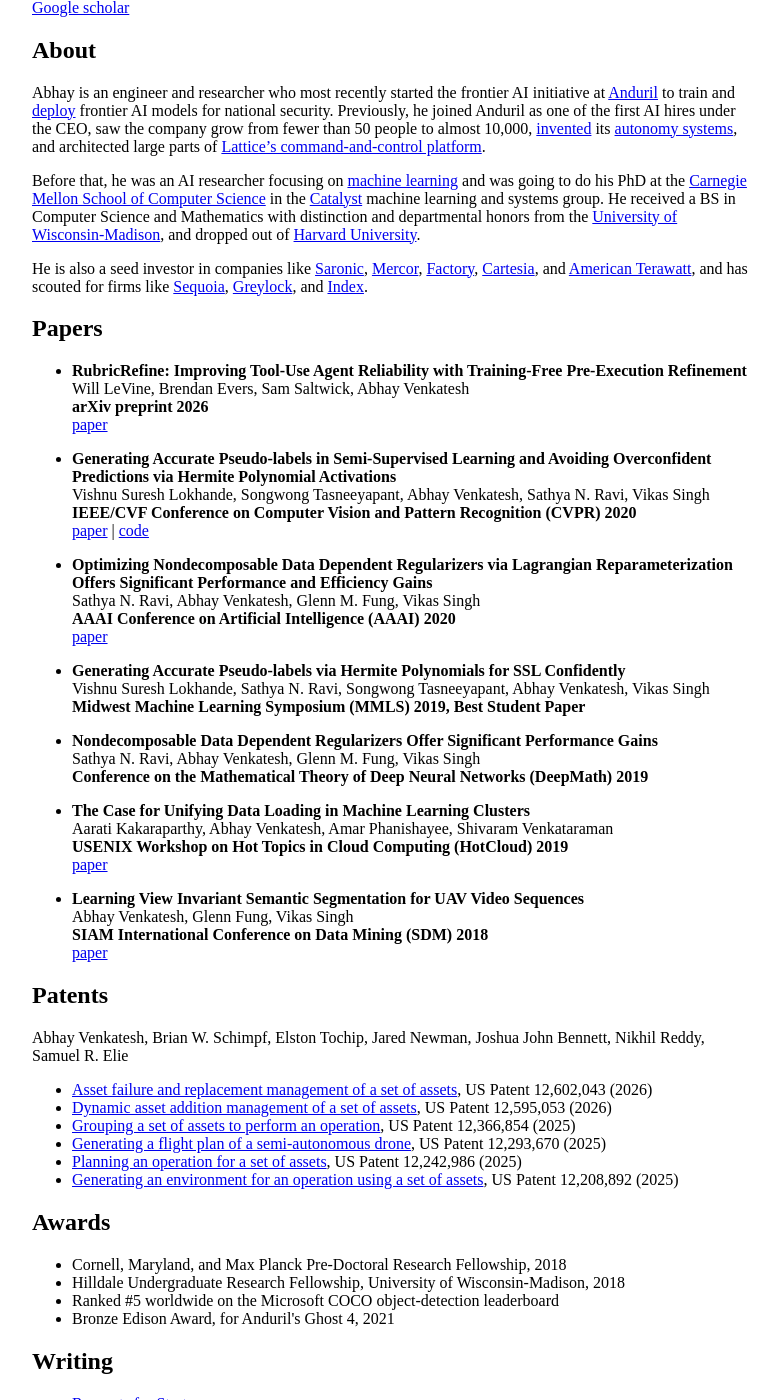
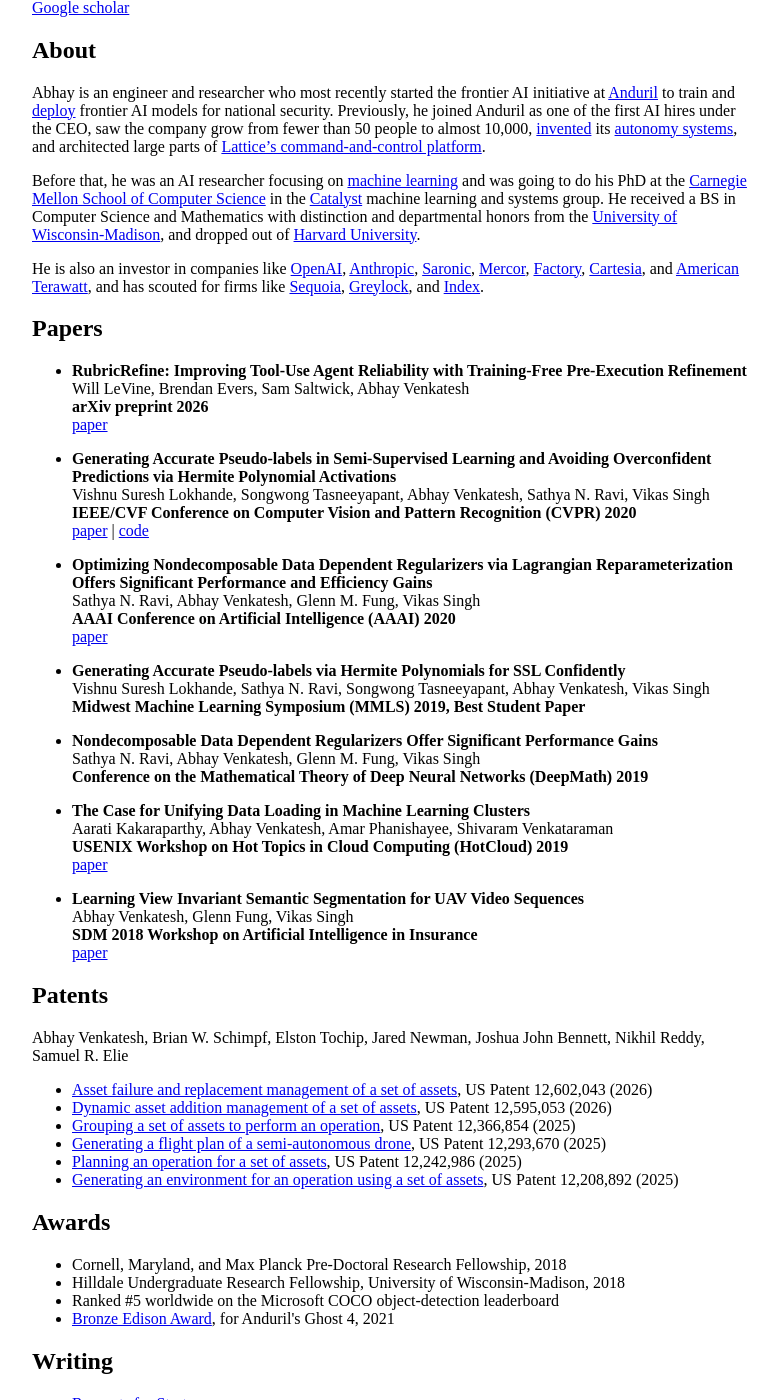
Before and after one commit to abhay-venkatesh/abhay-venkatesh.github.io, a Jekyll site: the page built from _pages/about.md, in a window 1280 px wide and 1400 px high, scrolled down 384 px. Shown: the whole window, without its empty margins (248-1026 px from the left). Built offline with Jekyll 4.4.1, drawn with Linux system fonts in a browser that asks for light colours.

Commit message:
Correct SDM venue, link Edison Award, add OpenAI and Anthropic as investments

```diff
--- a/_pages/about.md
+++ b/_pages/about.md
@@ -20,7 +20,7 @@
 
 Before that, he was an AI researcher focusing on [machine learning](https://scholar.google.com/citations?view_op=view_citation&hl=en&user=Inp7zBgAAAAJ&citation_for_view=Inp7zBgAAAAJ:qjMakFHDy7sC) and was going to do his PhD at the [Carnegie Mellon School of Computer Science](https://www.cs.cmu.edu/) in the [Catalyst](https://catalyst.cs.cmu.edu/) machine learning and systems group. He received a BS in Computer Science and Mathematics with distinction and departmental honors from the [University of Wisconsin-Madison](https://www.wisc.edu/), and dropped out of [Harvard University](https://www.harvard.edu/).
 
-He is also a seed investor in companies like [Saronic](https://www.saronic.com/), [Mercor](https://www.mercor.com/), [Factory](https://factory.ai/), [Cartesia](https://cartesia.ai/), and [American Terawatt](https://www.americanterawatt.com/), and has scouted for firms like [Sequoia](https://sequoiacap.com/), [Greylock](https://greylock.com/), and [Index](https://www.indexventures.com/).
+He is also an investor in companies like [OpenAI](https://openai.com/), [Anthropic](https://www.anthropic.com/), [Saronic](https://www.saronic.com/), [Mercor](https://www.mercor.com/), [Factory](https://factory.ai/), [Cartesia](https://cartesia.ai/), and [American Terawatt](https://www.americanterawatt.com/), and has scouted for firms like [Sequoia](https://sequoiacap.com/), [Greylock](https://greylock.com/), and [Index](https://www.indexventures.com/).
 
 <h2>Papers</h2>
 <ul>
@@ -62,7 +62,7 @@
   <li>
     <p><strong>Learning View Invariant Semantic Segmentation for UAV Video Sequences</strong><br>
       Abhay Venkatesh, Glenn Fung, Vikas Singh<br>
-      <strong>SIAM International Conference on Data Mining (SDM) 2018</strong><br>
+      <strong>SDM 2018 Workshop on Artificial Intelligence in Insurance</strong><br>
       <a target="_blank" href="{{ '/assets/papers/venkatesh-sdm18-view-invariant-segmentation.pdf' | relative_url }}">paper</a></p>
   </li>
 </ul>
@@ -83,7 +83,7 @@
   <li>Cornell, Maryland, and Max Planck Pre-Doctoral Research Fellowship, 2018</li>
   <li>Hilldale Undergraduate Research Fellowship, University of Wisconsin-Madison, 2018</li>
   <li>Ranked #5 worldwide on the Microsoft COCO object-detection leaderboard</li>
-  <li>Bronze Edison Award, for Anduril's Ghost 4, 2021</li>
+  <li><a target="_blank" href="https://edisonawards.com/winner/ghost-4/">Bronze Edison Award</a>, for Anduril's Ghost 4, 2021</li>
 </ul>
 
 <h2>Writing</h2>
```
